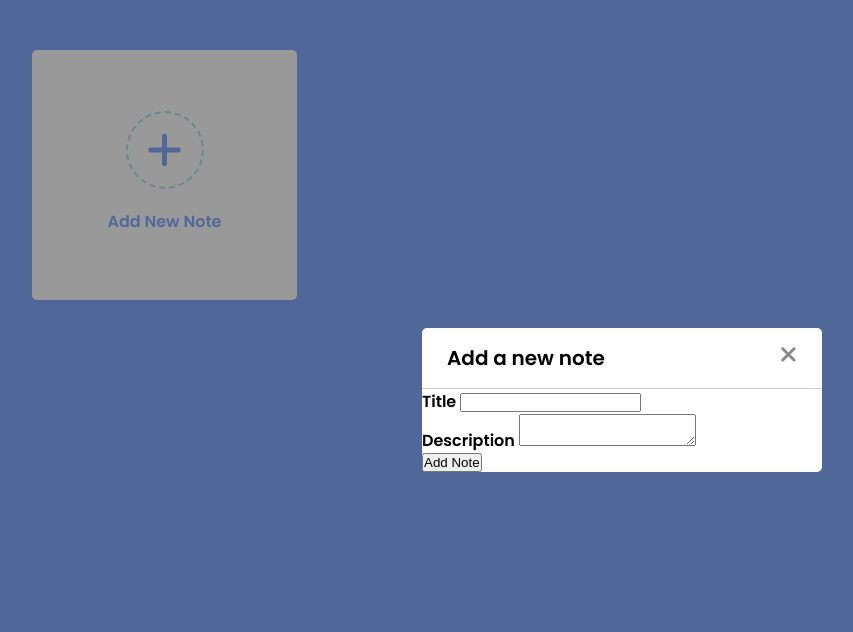
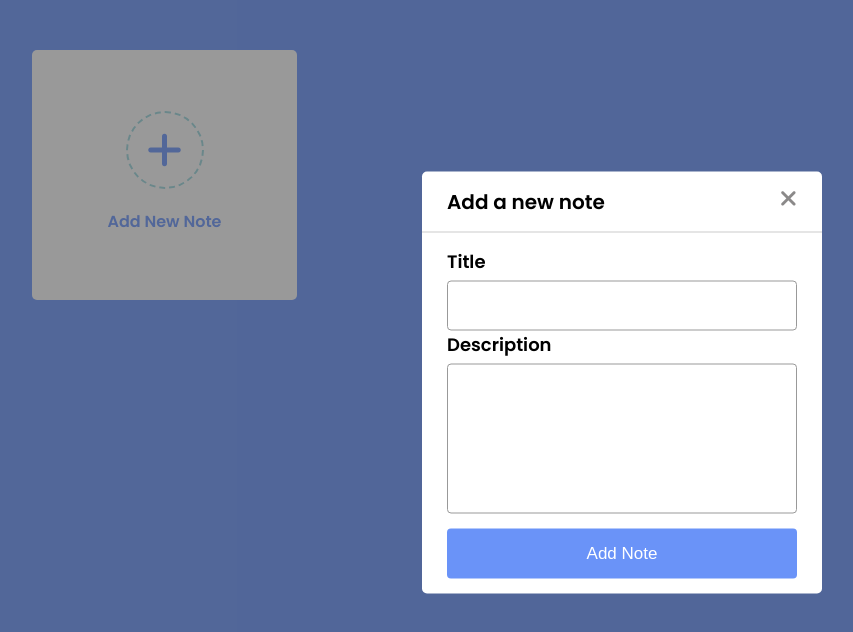
Before and after one commit to LOVELYN15/Notes_App, a plain HTML site: page index.html in a window 1280 px wide. Shown: the whole page, without its empty margins (18-871 px from the left). Drawn offline with Linux system fonts and the light colour scheme.

Commit message:
add style to the form

```diff
--- a/style.css
+++ b/style.css
@@ -142,3 +142,36 @@ body {
     cursor: pointer;
     color: #8b8989;
 }
+.content form {
+    margin: 15px 25px 35px;
+}
+.content form :where(input, textarea) {
+    width: 100%;
+    height: 50px;
+    outline: none;
+    font-size: 17px;
+    border-radius: 4px;
+    border: 1px solid #999;
+    padding: 0 15px;
+}
+form .row label {
+    margin-bottom: 6px;
+    font-size: 18px;
+    display: block;
+}
+.content form textarea {
+    height: 150px;
+    resize: none;
+    padding: 8px 15px;
+}
+.content form button {
+    background-color: #6a93f8;
+    height: 50px;
+    width: 100%;
+    margin: 15px 0;
+    border: none;
+    font-size: 17px;
+    cursor: pointer;
+    border-radius: 4px;
+    color: #fff;
+}
```
